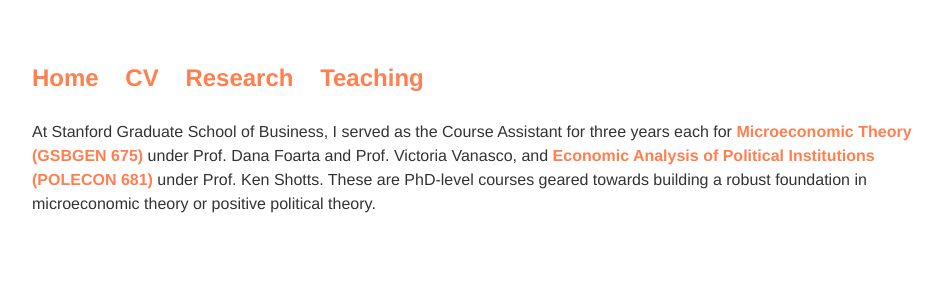
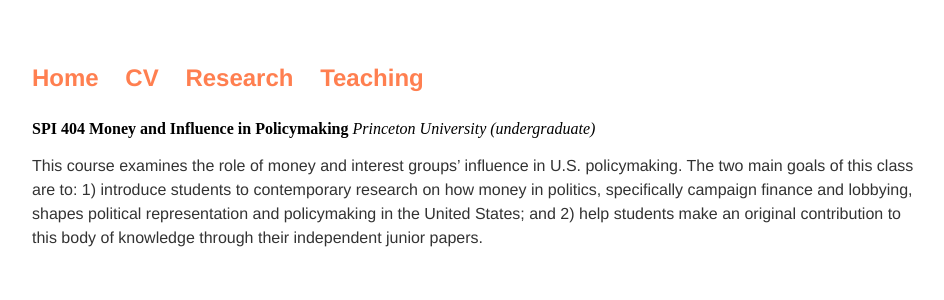
Before and after one commit to zhaoliresearch/zhaoliresearch.github.io, a Jekyll site: the page built from teaching/index.html, in a window 1280 px wide. Shown: the top 300 px of the page, without its empty margins (160-1104 px from the left). Built offline with Jekyll 4.4.1, drawn with Linux system fonts in a browser that asks for light colours.

Commit message:
Update index.html

```diff
--- a/teaching/index.html
+++ b/teaching/index.html
@@ -3,5 +3,8 @@
 title: Zhao Li, Ph.D.
 ---
 <div class="blurb">
-<p>At Stanford Graduate School of Business, I served as the Course Assistant for three years each for <a href="https://explorecourses.stanford.edu/search?view=catalog&filter-coursestatus-Active=on&page=0&catalog=&q=GSBGEN+675%3A+Microeconomic+Theory&collapse=">Microeconomic Theory (GSBGEN 675)</a> under Prof. Dana Foarta and Prof. Victoria Vanasco, and <a href="https://explorecourses.stanford.edu/search?view=catalog&filter-coursestatus-Active=on&page=0&catalog=&academicYear=&q=polecon+681&collapse=">Economic Analysis of Political Institutions (POLECON 681)</a> under Prof. Ken Shotts. These are PhD-level courses geared towards building a robust foundation in microeconomic theory or positive political theory.</p>
+<b>SPI 404 Money and Influence in Policymaking</b>
+<i>Princeton University (undergraduate)</i>
+<p>This course examines the role of money and interest groups’ influence in U.S. policymaking. The two main goals of this class are to: 1) introduce students to contemporary research on how money in politics, specifically campaign
+finance and lobbying, shapes political representation and policymaking in the United States; and 2) help students make an original contribution to this body of knowledge through their independent junior papers.</p>
 </div><!-- /.blurb -->
```
